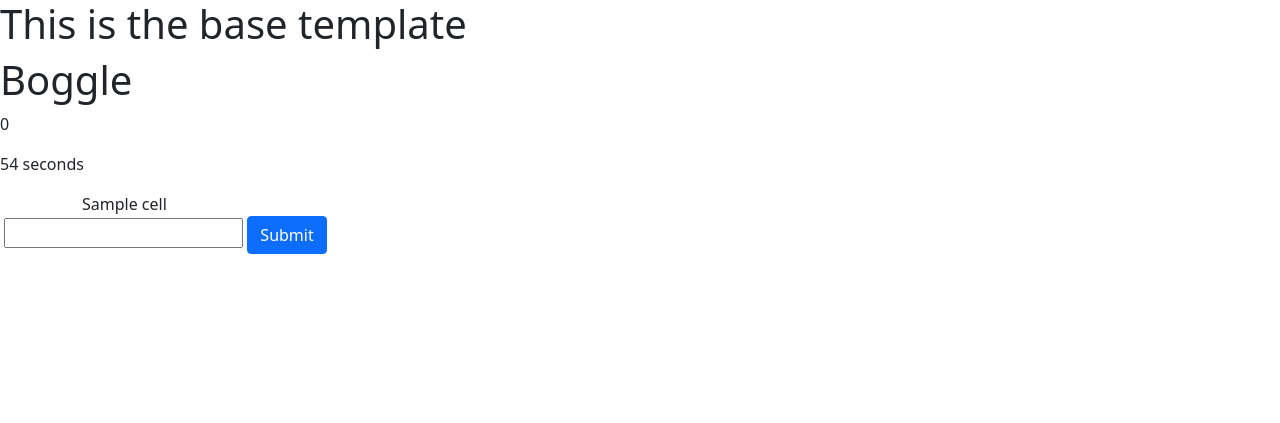
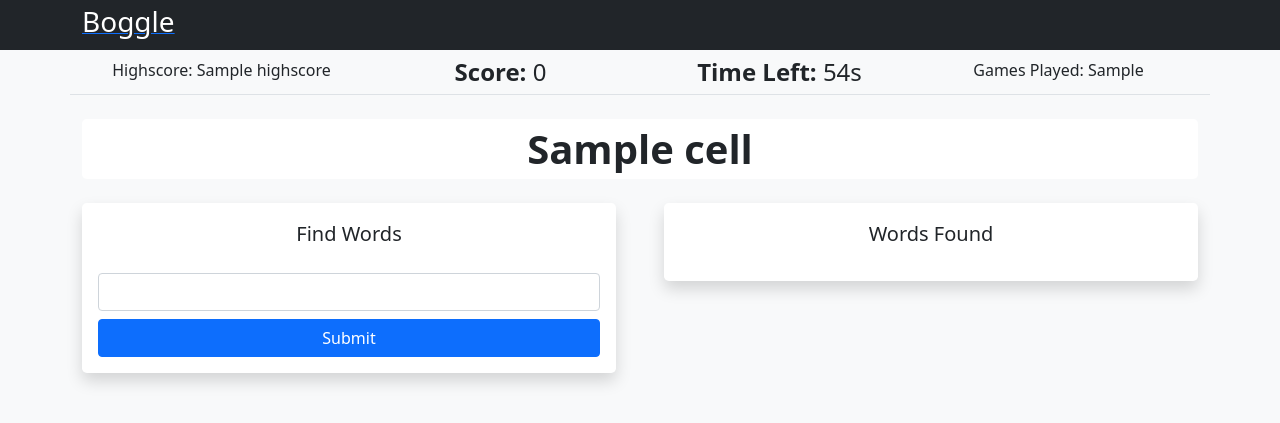
Before and after one commit to MarcACard/python-exercises, a Python web app: template flask-tools/templates/index.html in a window 1280 px wide. Shown: the top 423 px of the page. Run offline with Jinja, Linux system fonts and the light colour scheme; the template is opened without the code that fills it: most values are stand-ins (such as "Sample title", 1, 10 or a date in 2020).

Commit message:
update flask-boggle exercise with completed app

```diff
--- a/flask-boggle/static/scripts.js
+++ b/flask-boggle/static/scripts.js
@@ -1,116 +1,158 @@
-/* === Global Variables === */
-const $FORM = $('#user-form');
-const $INPUT = $('#user-input');
-const $ALERTS = $('#alert-container');
-const $SCORE = $('#score');
-const $START = $('#start');
-const $TIMER = $('#timer');
-const VAL_GUESSES = [];
+const UiManager = {
+  /* === DOM Selectors === */
+  $board: $('#board'),
+  $form: $('#user-form'),
+  $input: $('#user-input'),
+  $score: $('#score'),
+  $timer: $('#timer'),
+  $wordList: $("#word-list"),
+  $alert: $("#alert"),
+  /* --------------------- */
+  /**
+   * Update the score within the UI.
+   * @param {(string|number)} score test score to place on the page.
+   */
+  updateScore: function (score) {
+    this.$score.text(score);
+  },
+  /**
+   * Update timer within the UI.
+   * @param {(string|number)} time
+   */
+  updateTimer: function (time) {
+    this.$timer.text(time);
+  },
+  /**
+   * Update wordlist within the UI for valid words found.
+   * @param {string} word word to add to #word-list
+   */
+  updateWordList: function (word) {
+    const $li = $("<li>").text(word)
+    this.$wordList.append($li);
+  },
+  /**
+   * Reset the #form and focus on the #user-input.
+   */
+  resetForm: function () {
+    this.$form.trigger('reset')
+    this.$input.focus();
+  },
+  /**
+   * Display a message to the user based on the results of their submission.
+   * @param {string} message The specific message that will be displayed to the user.
+   * @param {string} type The type of message, either success or error.
+   */
+  displayMessage: function (message, type) {
+    // Todo: add feat - spice up alert message
+    this.$alert.removeClass('alert-success', 'alert-warning');
 
-// --------------------------
+    if (type == 'success') {
+      this.$alert.addClass('alert-success');
+    } else if (type == 'error') {
+      this.$alert.addClass('alert-warning');
+    }
+    // Display Message
+    this.$alert.text(message);
+    this.$alert.slideToggle()
 
-class BoggleBoard {
-  /* Control all game logic and interactions on the gameboard */
-  constructor(board, seconds = 60) {
+    // Hide message momentarily after display.
+    setTimeout(() => {
+      this.$alert.slideToggle();
+    }, 1500)
+  },
+  disableForm: function () {
+    // Todo: add feat - disable
+    this.$input.prop("disabled", true)
+    $("form > button").prop("disabled", true) // Todo: Check for alternative
+
+  },
+  endGameModal: function (resp) {
+    // Todo: add feat - end game modal
+
+  }
+}
+
+class BoggleGame {
+  /* Control all game logic and handle server interactions */
+  constructor(seconds = 60) {
     this.seconds = seconds;
     this.score = 0;
     this.words = new Set();
-    this.$board = $("#" + board)
+    this.$board = UiManager.$board;
+
+    // Link Form submit to class guess handler
+    UiManager.$form.on("submit", this.guessHandler.bind(this));
+
+    // Start Game Countdown
+    this.timer = setInterval(this.countdown.bind(this), 1000)
+  }
+
+  async guessHandler(event) {
+    event.preventDefault();
+    const guess = $("#user-input").val().toLowerCase().trim();
+
+    if (this.words.has(guess)) {
+      UiManager.displayMessage(`"${guess}" was already found.`, 'error')
+      return
+    }
+
+    const resp = await axios.post('/validate-guess', { guess })
+    const result = resp.data['result'];
+    const message = this._buildMessage(result, guess);
+
+    if (result === 'ok') {
+      this.words.add(guess);
+      this.score = this.words.size;
+      UiManager.updateScore(this.score);
+      UiManager.updateWordList(guess);
+      UiManager.displayMessage(message, 'success');
+    } else {
+      UiManager.displayMessage(message, 'error');
+    }
+
+    UiManager.resetForm();
+  }
+
+  /**
+   * Decrease Timer by 1. If timer hits 0, end the game.
+   */
+  countdown() {
+    this.seconds = this.seconds - 1;
+    UiManager.updateTimer(this.seconds)
+
+    if (this.seconds == 0) {
+      clearInterval(this.timer);
+      this.scoreGame(this.score);
     }
   }
 
-const buildHtmlAlert = (message) => {
-  $alert = $('<div>').
-
-    return
-}
-
-const startGame = () => {
-  // TODO: Add Functionality
+  /**
+   * Log users game and check for highscore.
+   * @param {(number|string)} score the score for the game played.
+   */
+  async scoreGame(score) {
+    const resp = await axios.post('/score-game', { score })
+    UiManager.disableForm();
+    UiManager.endGameModal();
   }
 
   /**
- * endGame is triggered when the game timer hits 0, which will prevent new
- * form submissions & toggle the end-game modal.
+   * Construct a message for the user based on the result & guess.
+   * @param {string} result  Result from the server response.
+   * @param {string} guess The guess that was submitted by the user.
+   * @returns {(string| undefined)} Returns a message for the user.
    */
-const endGame = () => {
-  $FORM.children('button').prop('disabled', 'true');
-  $INPUT.prop('disabled', 'true');
-}
-
-/**
- *
- */
-const restartGame = () => {
-  // TODO: Add Functionailty
-}
-
-/**
- * Calculates and updates current game score based on VAL_GUESSES
- */
-const updateScore = () => {
-  let newScore = 0;
-
-  VAL_GUESSES.map((word) => {
-    console.log(word)
-    newScore = word.length + newScore;
-  })
-
-  $SCORE.text(newScore)
-}
-
-/**
- * Displays guess feedback from the users submission/
- */
-const updateGuessStatus = (result, guess) => {
-  userMessages = {
+  _buildMessage(result, guess) {
+    const userMessages = {
       "ok": `"${guess}" is valid, nice work!`,
       "not-word": `"${guess}" is not a valid word. Try again.`,
       "not-on-board": `"${guess}" cannot be formed on the board, Try Again.`,
     }
-
-  message = userMessages[result]
-
-  // Todo: Build Fancy Alert to Inject into the Page.
-  // Todo: Figure out how to have alert slowly disappear.
-  $ALERTS.append(message)
+    return userMessages[result]
+  }
 }
 
-// COUNT DOWN TIMER
+/* Start new game on pagee load.  */
 $(document).ready(() => {
-  // Each round = 3 minutes
-  seconds = 60;
-
-  const intervalId = setInterval(() => {
-    currTime = $TIMER.text();
-    newTime = currTime - 1;
-
-    if (newTime == '0') {
-      clearInterval(intervalId)
-      endGame()
-    }
-    $TIMER.text(newTime)
-  }, 1000)
+  let game = new BoggleGame();
 })
-
-/* === EVENT HANDLERS === */
-$FORM.submit('click', async (e) => {
-  e.preventDefault();
-  const guess = $INPUT.val().toLowerCase().trim();
-
-  // // Todo: Remove comments once compelted.
-  // if (VAL_GUESSES.indexOf(guess) > -1) {
-  //   console.log("Guess already made");
-  //   // Todo: Notify user of duplicate guess.
-  // }
-  const resp = await axios.post('/validate-guess', { guess }).then((resp) => {
-    const result = resp.data['result'];
-    if (result === "ok") {
-      VAL_GUESSES.push(guess);
-      updateScore();
-    }
-
-    // Todo: Trigger message to the user.
-    updateGuessStatus(result, guess)
-  })
-})
--- /dev/null
+++ b/flask-boggle/static/styles.css
@@ -0,0 +1,3 @@
+body {
+  background: #f8f9fa;
+}
--- a/flask-boggle/templates/base.html
+++ b/flask-boggle/templates/base.html
@@ -7,19 +7,29 @@
   <meta name="viewport" content="width=device-width, initial-scale=1.0">
   <link href="https://cdn.jsdelivr.net/npm/bootstrap@5.0.1/dist/css/bootstrap.min.css" rel="stylesheet"
     integrity="sha384-+0n0xVW2eSR5OomGNYDnhzAbDsOXxcvSN1TPprVMTNDbiYZCxYbOOl7+AMvyTG2x" crossorigin="anonymous">
+  <link rel="stylesheet" href="/static/styles.css">
   <title>Boggle</title>
 </head>
 
 <body>
-  <h1>This is the base template</h1>
+  <header>
+    <div class="bg-dark pb-2">
+      <div class="container">
+        <a href="/">
+          <span class="fs-3 text-white">Boggle</span>
+        </a>
+      </div>
+    </div>
+  </header>
   {% block content %}{% endblock %}
 
-  <!-- Scripts and Things-->
+  <!-- Scripts | START -->
   <script src="https://cdnjs.cloudflare.com/ajax/libs/jquery/3.6.0/jquery.min.js"
     integrity="sha512-894YE6QWD5I59HgZOGReFYm4dnWc1Qt5NtvYSaNcOP+u1T9qYdvdihz0PPSiiqn/+/3e7Jo4EaG7TubfWGUrMQ=="
     crossorigin="anonymous" referrerpolicy="no-referrer"></script>
   <script src="https://cdn.jsdelivr.net/npm/axios/dist/axios.min.js"></script>
   <script src="/static/scripts.js"></script>
+  <!-- Scripts | END -->
 </body>
 
 </html>
--- a/flask-boggle/templates/index.html
+++ b/flask-boggle/templates/index.html
@@ -1,39 +1,78 @@
 {% extends "base.html" %}
 
 {% block content %}
-<h1>Boggle</h1>
-<!-- Scoreboard -->
-<div>
-  <p id="score">0</p>
+<!-- SCOREBOARD | START -->
+<div class="container-lg px-4 mb-3 mb-lg-4 border-bottom">
+  <div class="row align-items-center">
+    <div class="col-lg-3 col-6 order-lg-2 py-1">
+      <div class="text-center fs-4"><b>Score:</b> <span id="score">0</span></div>
     </div>
-<!-- Timer -->
-<div>
-  <p><span id="timer">60</span> seconds</p>
+    <div class="col-lg-3 col-6 order-lg-3 py-1">
+      <div class="text-center fs-4"><b>Time Left:</b> <span id="timer">60</span>s</div>
     </div>
-
+    <div class="col-lg-3 col-6 order-lg-1 mb-1 py-1">
+      <div class="text-center fw-light lh-1"><b>Highscore:</b></span> <span id="highscore">{{stats.highscore}}</span>
+      </div>
+    </div>
+    <div class="col-lg-3 col-6 order-lg-4 mb-1 py-1">
+      <div class="text-center fw-light lh-1"><b>Games Played:</b> <span id="games-played">{{stats.games_played}}</span>
+      </div>
+    </div>
+  </div>
+</div>
+<!-- SCOREBOARD | END-->
 <!-- BOGGLE GAME BOARD -->
-<div class="container">
+<div class="container-lg mb-4 " id="board">
+  <div class="bg-white rounded-3">
     {% for row in board %}
     <div class="row">
       {% for cell in row %}
-    <div class="col">
+      <div class="col fs-1 fw-bold text-center">
         {{cell}}
       </div>
       {% endfor %}
     </div>
     {% endfor %}
   </div>
+</div>
+<!-- USER FORM, FEEDBACK ALERTS, & WORD LIST-->
+<div class="container-lg">
+  <div class="row">
     <!-- USER FEEDBACK ALERTS-->
-<div id="alert-container" class="container">
-
+    <div id="alert-container" class="col">
+      <div id="alert" class="alert mb-2 text-center" style="display:none"></div>
     </div>
-
-<!-- PLAYER FORM -->
-<div>
+  </div>
+  <div class="row gx-5">
+    <!-- USER FORM -->
+    <div class="col-lg">
+      <div class="text-center p-3 bg-white rounded-3 mb-3 shadow">
+        <div class="text-center">
+          <div class="fs-5 fw-light">Find Words</div>
+        </div>
         <form id="user-form">
+          <div class="mb-2">
             <label for="user-input"></label>
-    <input type="text" id="user-input" name="user-input" class="">
+            <input type="text" id="user-input" name="user-input" class="form-control" required autocomplete="off">
+          </div>
+          <div class="d-grid gap-2">
             <button type="submit" class="btn btn-primary">Submit</button>
+          </div>
         </form>
       </div>
+    </div>
+    <!-- WORD LIST -->
+    <div class="col-lg">
+      <div class="p-3 bg-white rounded-3 mb-4 shadow">
+        <div class="text-center mb-2">
+          <div class="fs-5 fw-light">Words Found</div>
+        </div>
+        <div>
+          <ul id="word-list">
+          </ul>
+        </div>
+      </div>
+    </div>
+  </div>
+</div>
 {% endblock %}
```
Also changed, not shown: flask-boggle/app.py (+23 -2 lines), flask-boggle/test.py (+87 -1 lines). Lines whose indentation alone changed are shown as unchanged.
